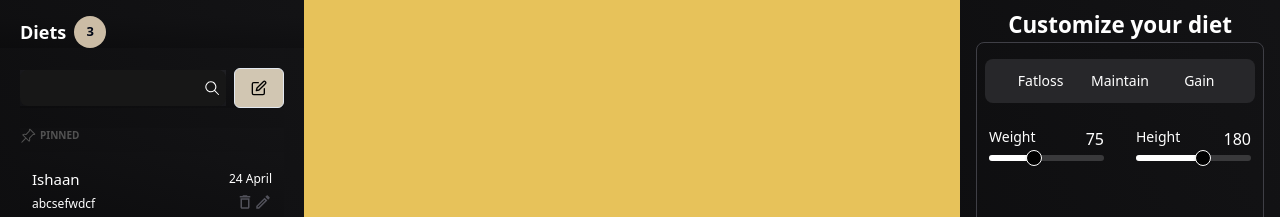
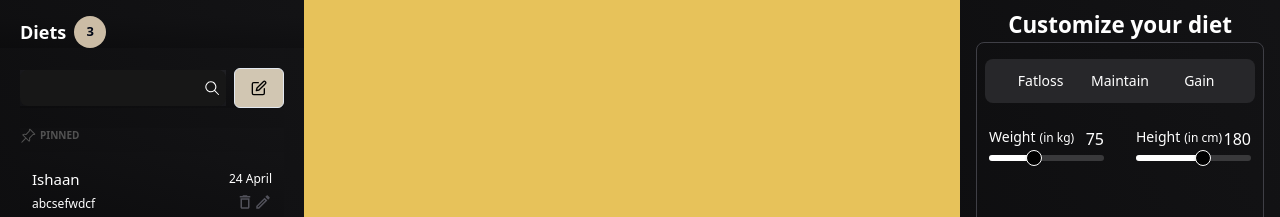
Before and after one commit to ishk9/getYourDiet, a Next.js app in the folder client/: page /Home in a window 1280 px wide. Shown: the top 217 px of the page. Built offline with nearby package versions, Linux system fonts and the light colour scheme.

Commit message:
Added desc

```diff
--- a/client/components/UserInputSection.js
+++ b/client/components/UserInputSection.js
@@ -3,7 +3,6 @@ import { Slider } from "./ui/slider";
 import { useState } from "react";
 import { IoIosAdd } from "react-icons/io";
 import { IoMdCloudUpload } from "react-icons/io";
-
 
 import axios from "axios";
 import Mealtag from "./Mealtag";
@@ -96,7 +95,10 @@ function UserInputSection() {
             <div className='flex w-full justify-center items-center mt-6'>
                 <div className='flex flex-col w-1/2 justify-center items-center px-1'>
                     <div className='flex w-full justify-between mb-1'>
-                        <label className='text-white text-sm font-medium cursor-default'>Weight</label>
+                        <label className='text-white text-sm font-medium cursor-default'>
+                            Weight
+                            <span className='text-[12px] ml-1'>(in kg)</span>
+                        </label>
                         <p className="text-white">{wght}</p>
                     </div>
                     <Slider
@@ -109,7 +111,10 @@ function UserInputSection() {
                 </div>
                 <div className='flex flex-col w-1/2 justify-center items-center px-1 ml-6'>
                     <div className='flex w-full justify-between mb-1'>
-                        <label className='text-white text-sm font-medium cursor-default'>Height</label>
+                    <label className='text-white text-sm font-medium cursor-default'>
+                            Height
+                            <span className='text-[12px] ml-1'>(in cm)</span>
+                        </label>
                         <p className="text-white">{hght}</p>
                     </div>
                     <Slider
```
